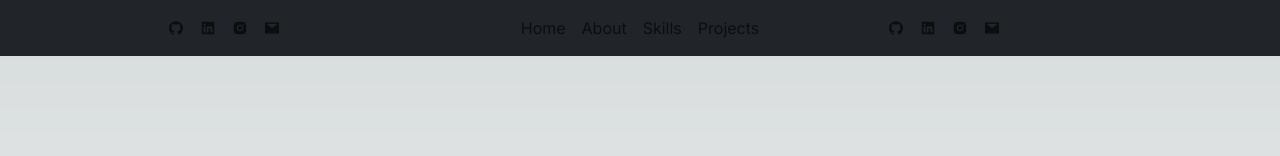
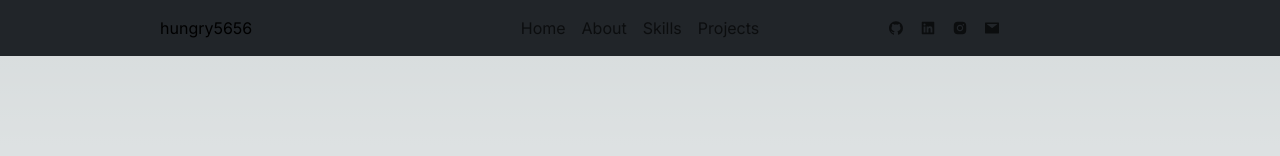
Before and after one commit to hungry5656/hungry5656.github.io, a Next.js app: page / in a window 1280 px wide. Shown: the top 156 px of the page. Built offline with nearby package versions, Linux system fonts and the light colour scheme.

Commit message:
change left navbar to namespace

```diff
--- a/src/components/MyContact.jsx
+++ b/src/components/MyContact.jsx
@@ -4,7 +4,7 @@ import {CONTACT_CONST} from "../constants"
 
 export function MyContact(){
     return (
-        <ul style={{float:"right"}} className="navbar-nav float-end">
+        <ul style={{float:"right"}} className="navbar-nav w-25">
             {CONTACT_CONST.map((elem) => (
                 <li key={elem.id}>
                     <a
--- a/src/components/MyNamespace.jsx
+++ b/src/components/MyNamespace.jsx
@@ -1,22 +1,16 @@
 "use client"
 
-import {CONTACT_CONST} from "../constants"
+import Link from 'next/link';
+import {NAMESPACE_CONST} from "../constants"
 
 export function MyNamespace(){
     return (
         <ul className="navbar-nav navbar-left justify-content-left w-25">
-            {CONTACT_CONST.map((elem) => (
-                <li key={elem.id}>
-                    <a
-                        className="nav-hover nav-item nav-link w-100 h-100"
-                        href={elem.url}
-                        title={elem.name}
-                        target="blank"
-                    >
-                        {elem.icon}
-                    </a>
+                <li key={NAMESPACE_CONST.id}>
+                    <Link href="/" aria-label="Go to home page" role="link">
+                        {NAMESPACE_CONST.name}
+                    </Link>
                 </li>
-            ))}
         </ul>
     )
 }
--- a/src/constants/index.js
+++ b/src/constants/index.js
@@ -1,2 +1,3 @@
 export {MENU_CONST} from "./menu"
 export {CONTACT_CONST} from "./contact"
+export {NAMESPACE_CONST} from "./namespace"
--- /dev/null
+++ b/src/constants/namespace.jsx
@@ -0,0 +1,5 @@
+export const NAMESPACE_CONST = {
+    id: "0",
+    name: "hungry5656",
+    url: "/public/favicons/android-chrome-192x192.png",
+}
```
